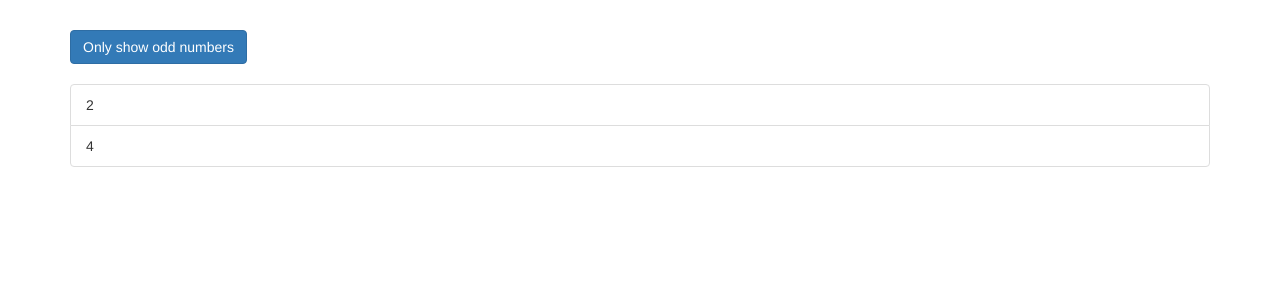
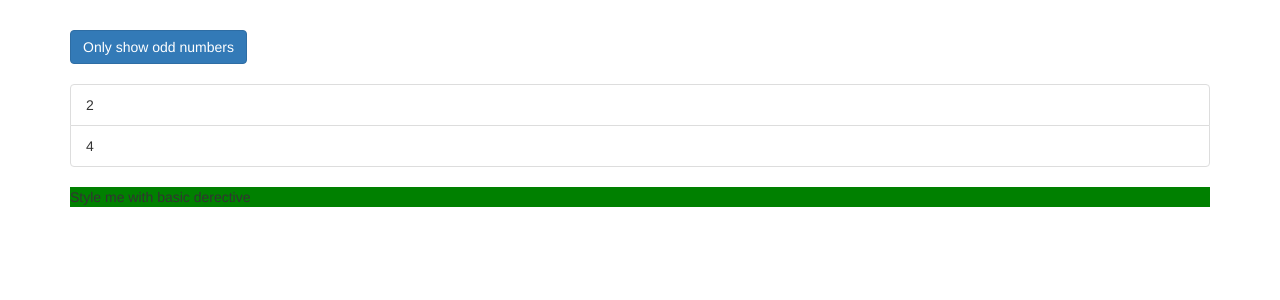
Before and after one commit to mapys/directives-start, an Angular app: page / in a window 1280 px wide. Shown: the top 300 px of the page. Built offline with nearby package versions, Linux system fonts and the light colour scheme.

Commit message:
Lesson 93

```diff
--- a/src/app/app.component.html
+++ b/src/app/app.component.html
@@ -13,6 +13,7 @@
           <li class="list-group-item" [ngStyle]="{'background-color' : even % 2 !== 0 ? 'yellow' : 'transaparent'}" [ngClass]="{odd: even %2 !== 0}" *ngFor="let even of evenNumbers">{{ even }}</li>
         </div>
       </ul>
+      <p appBasicHighlight>Style me with basic derective</p>
     </div>
   </div>
 </div>
--- a/src/app/app.module.ts
+++ b/src/app/app.module.ts
@@ -3,10 +3,12 @@
 import { FormsModule } from '@angular/forms';
 
 import { AppComponent } from './app.component';
+import { BasicHighlightDirective } from './basic-highlight/basic-highlight.directive';
 
 @NgModule({
   declarations: [
-    AppComponent
+    AppComponent,
+    BasicHighlightDirective
   ],
   imports: [
     BrowserModule,
--- /dev/null
+++ b/src/app/basic-highlight/basic-highlight.directive.ts
@@ -0,0 +1,13 @@
+import { Directive, ElementRef, OnInit } from '@angular/core';
+
+@Directive({
+  selector: '[appBasicHighlight]'
+})
+export class BasicHighlightDirective implements OnInit {
+  constructor(private elementRef: ElementRef) {
+  }
+
+  ngOnInit(){
+    this.elementRef.nativeElement.style.backgroundColor = 'green';
+  }
+}
```
